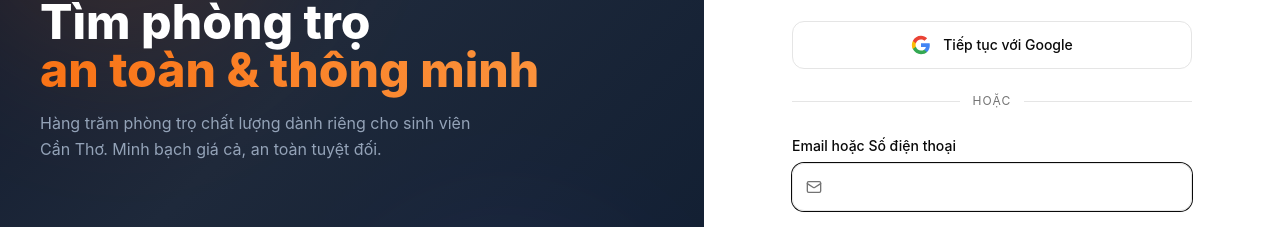
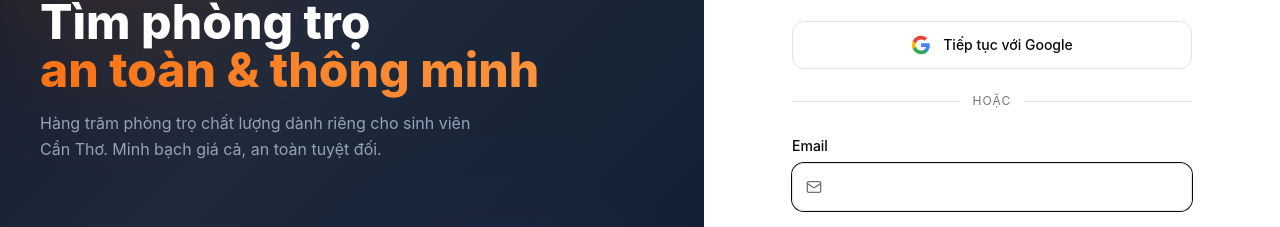
Before and after one commit to nhatminhk40-netizen/SmartStay, a React (Vite) app in the folder frontend/: page /login in a window 1280 px wide. Shown: the part 224-451 px from the top of the page. Built offline with nearby package versions, Linux system fonts and the light colour scheme; no server answers.

Commit message:
ui: change login input label to Email only

```diff
--- a/frontend/src/pages/Login.jsx
+++ b/frontend/src/pages/Login.jsx
@@ -87,7 +87,7 @@ export default function Login() {
         window.location.href = "/";
       }
     } catch (err) {
-      setError(err.message || "Email/Số điện thoại hoặc mật khẩu không đúng. Vui lòng thử lại.");
+      setError(err.message || "Email hoặc mật khẩu không đúng. Vui lòng thử lại.");
     } finally {
       setLoading(false);
     }
@@ -287,7 +287,7 @@ export default function Login() {
           <form onSubmit={handleSubmit} className="space-y-4" noValidate>
             <div className="space-y-1.5">
               <Label htmlFor="login-email" className="text-sm font-medium text-foreground">
-                Email hoặc Số điện thoại
+                Email
               </Label>
               <div className="relative">
                 <Mail
```
